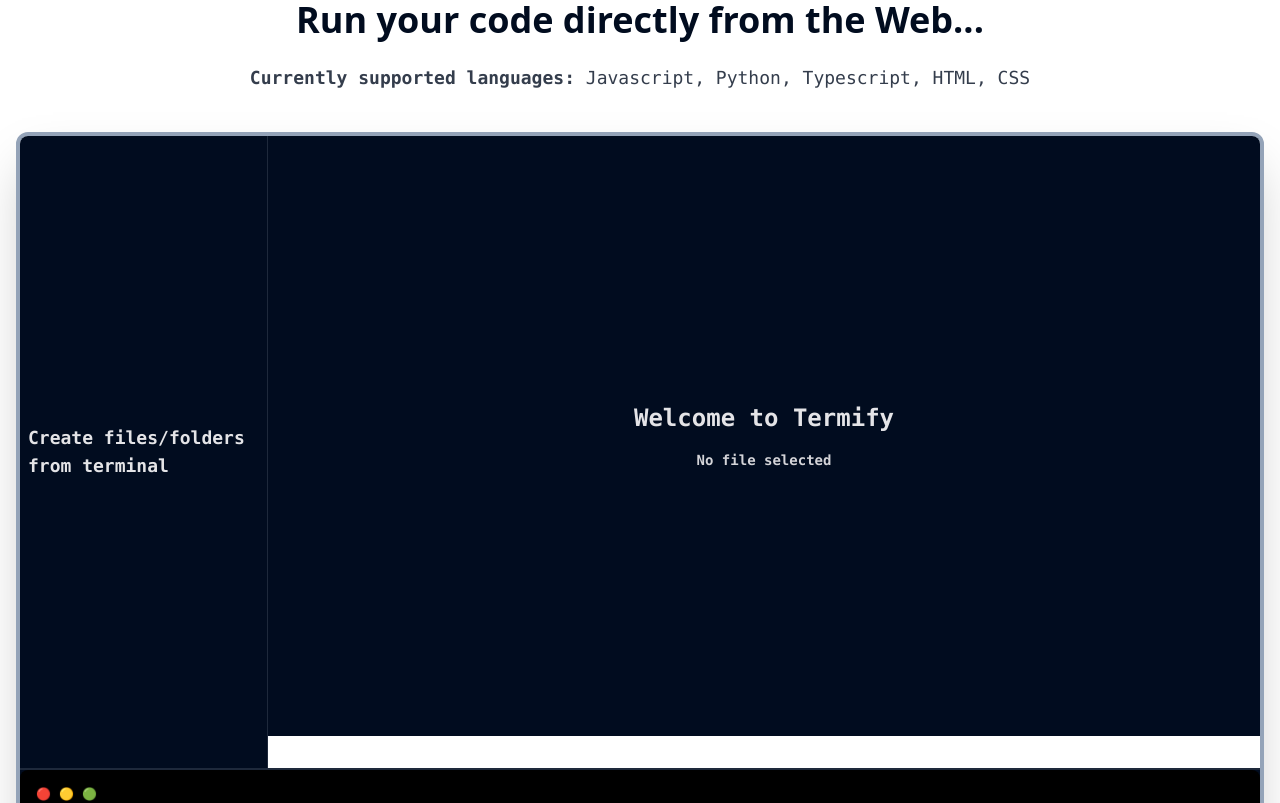
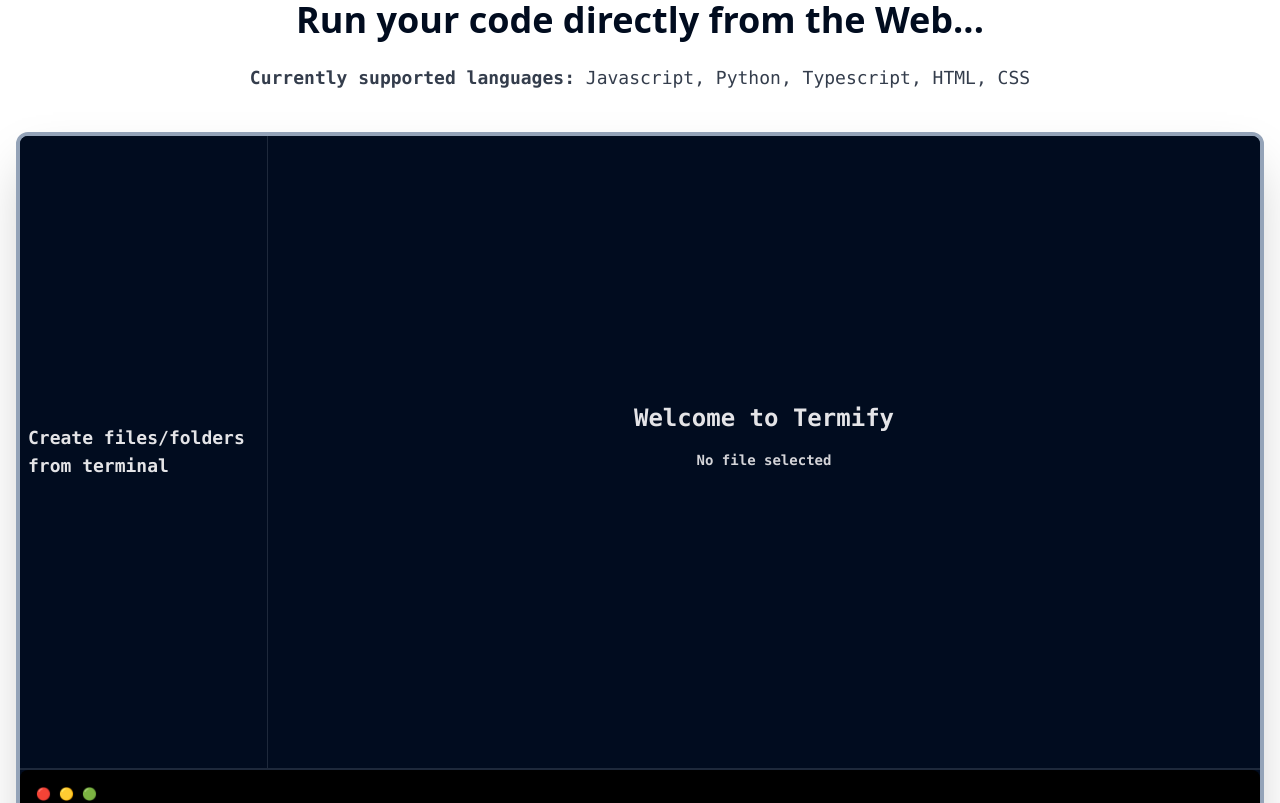
Before and after one commit to IamAyaanSk/termify-frontend, a React (Vite) app: page / in a window 1280 px wide. Shown: the part 920-1723 px from the top of the page. Built offline with nearby package versions, Linux system fonts and the light colour scheme; no server answers.

Commit message:
fix: added bg color for playground container

```diff
--- a/src/App.tsx
+++ b/src/App.tsx
@@ -126,7 +126,7 @@
             </p>
           </div>
           <div
-            className="grid-rows-editor mx-auto grid max-w-7xl grid-cols-5 overflow-hidden rounded-xl border-4 border-slate-400 shadow-2xl"
+            className="grid-rows-editor bg-primary mx-auto grid max-w-7xl grid-cols-5 overflow-hidden rounded-xl border-4 border-slate-400 shadow-2xl"
             id="playground"
           >
             <div className="bg-primary col-span-1 border-r border-slate-800 px-2 py-4 ">
```
